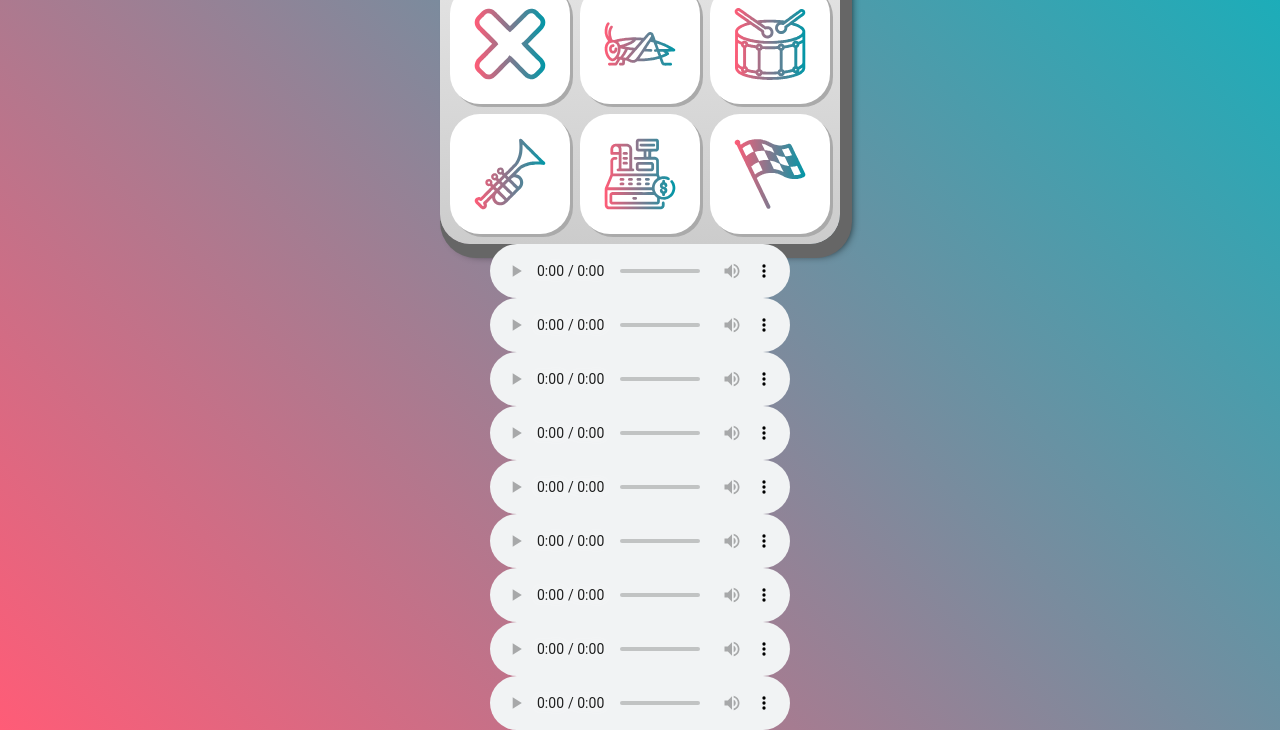
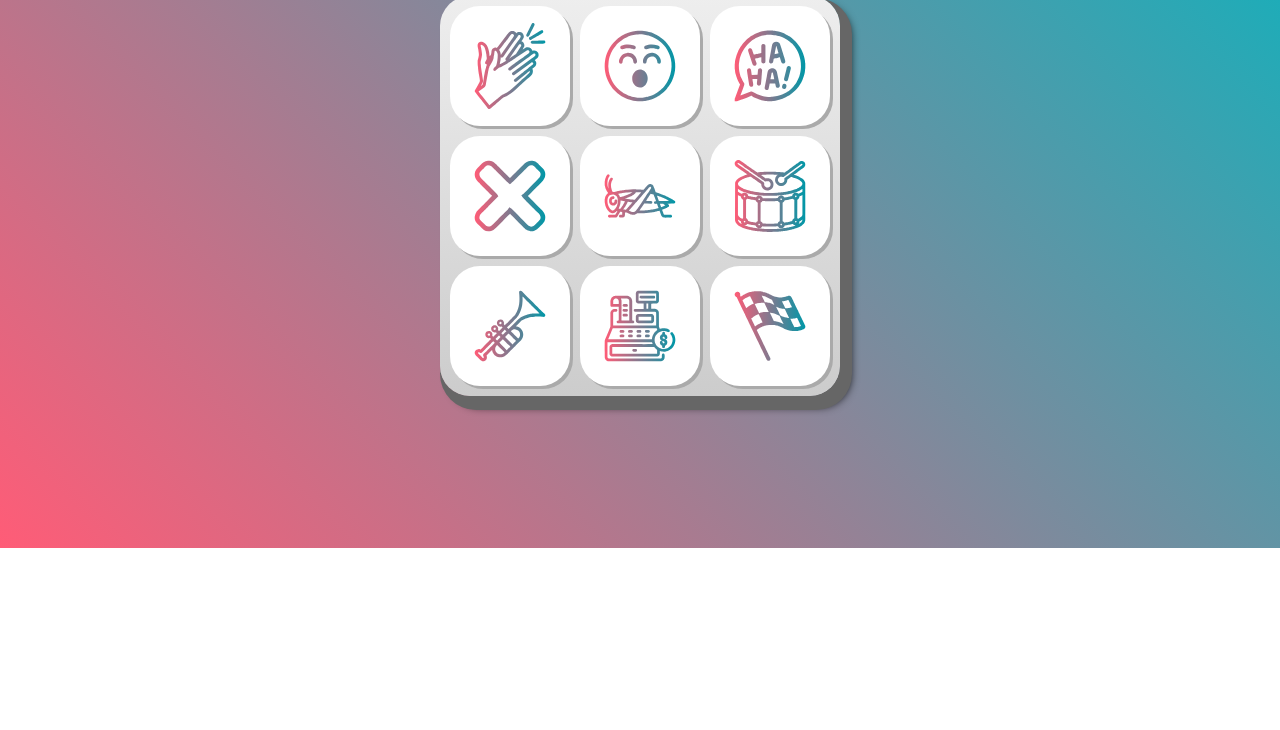
Before and after one commit to Ferfkm/3triTurmaH, a plain HTML site: page index.html in a window 1280 px wide. Shown: the part 252-982 px from the top of the page. After the commit the page ends 800 px from the top, so only its background shows below. Drawn offline with Linux system fonts and the light colour scheme.

Commit message:
Add files via upload

```diff
--- a/index.html
+++ b/index.html
@@ -5,7 +5,7 @@
     <meta http-equiv="X-UA-Compatible" content="IE=edge">
     <meta name="viewport" content="width=device-width, initial-scale=1.0">
 
-    <title> Rádio Grêmio Estudantil </title>
+    <title>Rádio Grêmio Estudantil</title>
 
     <link rel="preconnect" href="https://fonts.googleapis.com">
     <link rel="preconnect" href="https://fonts.gstatic.com" crossorigin>
@@ -14,9 +14,6 @@
     <link rel="icon" type="image/png" href="images/efeitos_sonoros.png">
     <link rel="stylesheet" href="css/reset.css">
     <link rel="stylesheet" href="css/estilos.css">
-
-
-
 </head>
 <body>
 
@@ -37,16 +34,17 @@
         <button class="tecla tecla_vitoria"><img src="images/vitoria.svg" alt="Vitória"></button>
     </section>
 
-    <audio controls src="sounds/aplausos.wav" id="som_tecla_aplausos"></audio>
-    <audio controls src="sounds/vaia.wav" id="som_tecla_vaia"></audio>
-    <audio controls src="sounds/risadas.wav" id="som_tecla_risada"></audio>
-    <audio controls src="sounds/errado.wav" id="som_tecla_errado"></audio>
-    <audio controls src="sounds/grilo.wav" id="som_tecla_grilo"></audio>
-    <audio controls src="sounds/tambores.wav" id="som_tecla_tambores"></audio>
-    <audio controls src="sounds/trombeta.wav" id="som_tecla_trombeta"></audio>
-    <audio controls src="sounds/dinheiro.wav" id="som_tecla_dinheiro"></audio>
-    <audio controls src="sounds/vitoria.wav" id="som_tecla_vitoria"></audio>
+    <audio src="sounds/aplausos.wav" id="som_tecla_aplausos"></audio>
+    <audio src="sounds/vaia.wav" id="som_tecla_vaia"></audio>
+    <audio src="sounds/risadas.wav" id="som_tecla_risada"></audio>
+    <audio src="sounds/errado.wav" id="som_tecla_errado"></audio>
+    <audio src="sounds/grilo.wav" id="som_tecla_grilo"></audio>
+    <audio src="sounds/tambores.wav" id="som_tecla_tambores"></audio>
+    <audio src="sounds/trombeta.wav" id="som_tecla_trombeta"></audio>
+    <audio src="sounds/dinheiro.wav" id="som_tecla_dinheiro"></audio>
+    <audio src="sounds/vitoria.wav" id="som_tecla_vitoria"></audio>
 
     <script src="main.js"></script>
+
 </body>
 </html>
--- a/main.js
+++ b/main.js
@@ -4,13 +4,22 @@ function tocaSom(idElementoAudio){
 
 const listaDeTeclas = document.querySelectorAll(".tecla");
 
-let contador = 0;
-while(contador < listaDeTeclas.length){
-    const tecla =  listaDeTeclas[contador];
+for(let contador = 0; contador < listaDeTeclas.length; contador++){
+    const tecla = listaDeTeclas[contador];
     const efeito = tecla.classList[1];
     const idAudio = `#som_${efeito}`;
-    tecla.onclick = function(){
+
+    tecla.onclick = function (){
         tocaSom(idAudio);
     }
-    contador = contador + 1;
+
+    tecla.onkeydown = function(evento){
+        if(evento.code != 'Tab'){
+            tecla.classList.add('ativa')
+        }
+
+    }
+    tecla.onkeyup = function(){
+        tecla.classList.remove('ativa')
+    }
 }
```
Also changed, not shown: 5 other files.
